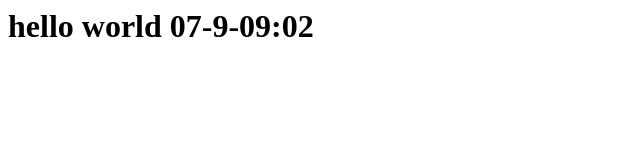
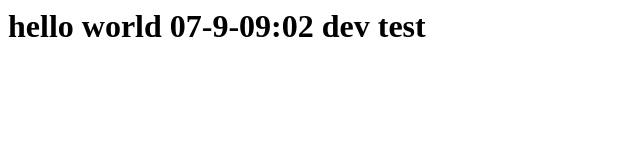
Before and after one commit to erik-aerdts/site2, a plain HTML site: page index.html in a window 1280 px wide. Shown: the whole page, without its empty margins (0-640 px from the left). Drawn offline with Linux system fonts and the light colour scheme.

Commit message:
Update index.html

```diff
--- a/index.html
+++ b/index.html
@@ -1 +1 @@
-<h1>hello world 07-9-09:02 </h1>
+<h1>hello world 07-9-09:02  dev test</h1>
```
